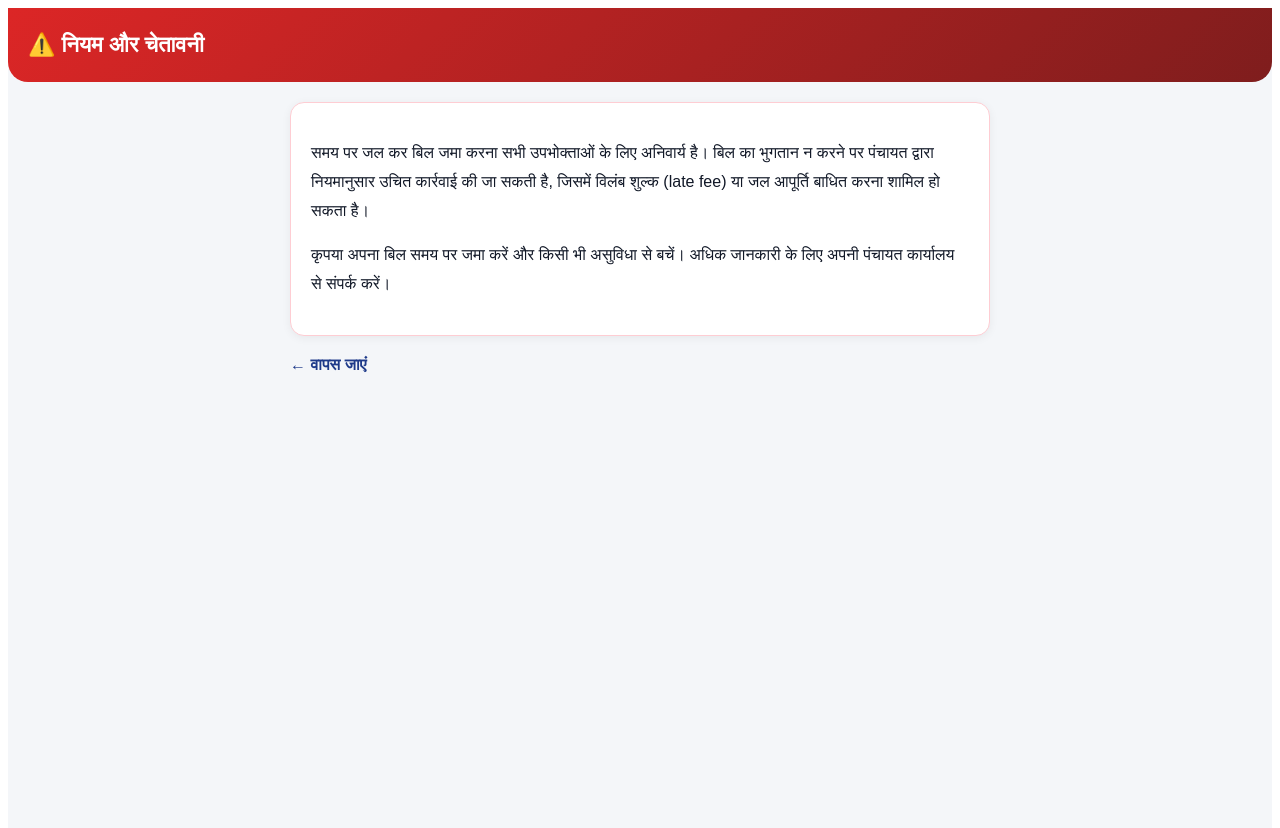
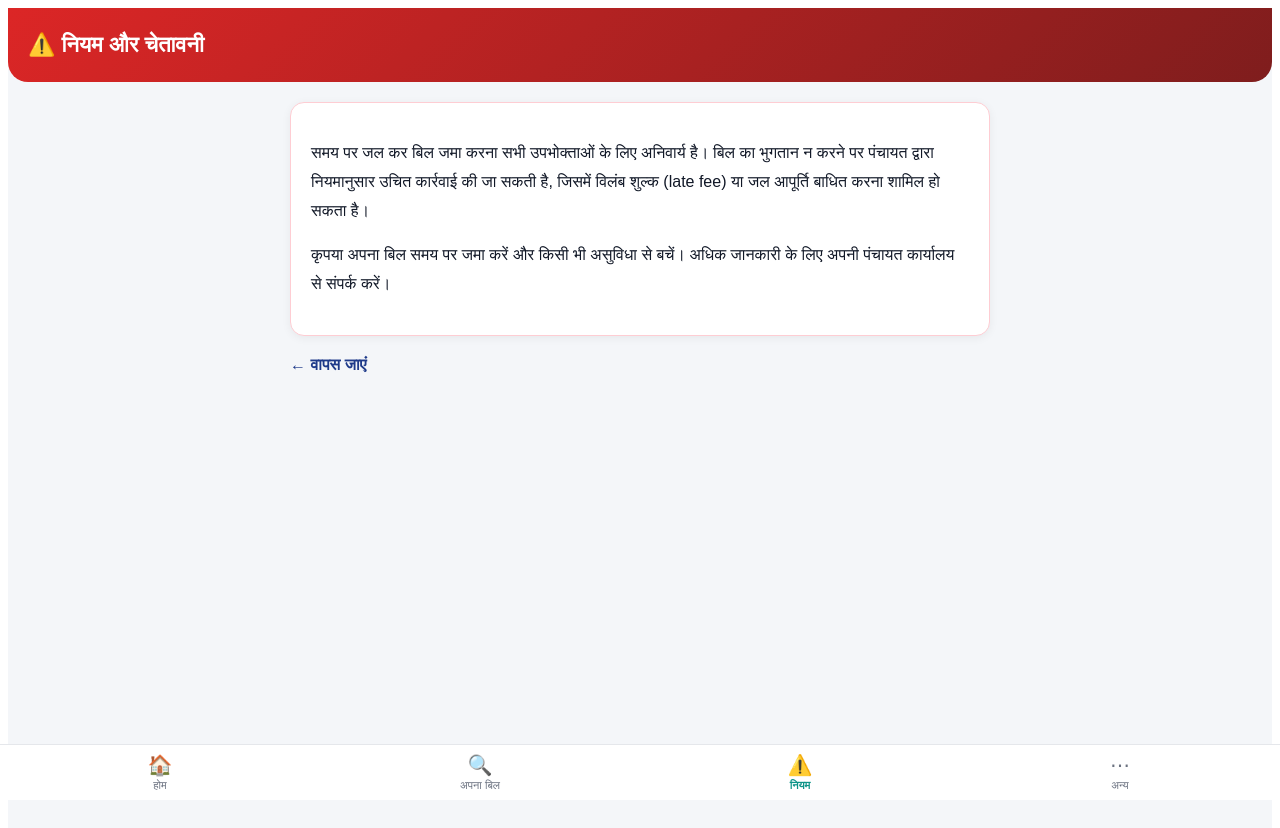
Before and after one commit to jay426647-coder/digital-billing, a Next.js app: page /niyam in a window 1280 px wide. Shown: the top 828 px of the page. Built offline with nearby package versions, Linux system fonts and the light colour scheme.

Commit message:
Update page.jsx

```diff
--- a/app/niyam/page.jsx
+++ b/app/niyam/page.jsx
@@ -3,7 +3,7 @@
 import { useState, useEffect } from 'react';
 import { getLang } from '../../lib/i18n';
 import { theme } from '../../lib/theme';
-
+import BottomNav from '../../components/BottomNav';
 const text = {
   hi: {
     heading: '⚠️ नियम और चेतावनी',
@@ -66,6 +66,7 @@ export default function NiyamPage() {
           {t.back}
         </a>
       </div>
+      <BottomNav active="niyam" />
     </div>
   );
 }
```
